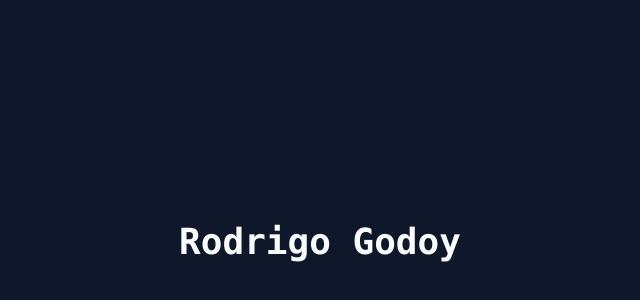
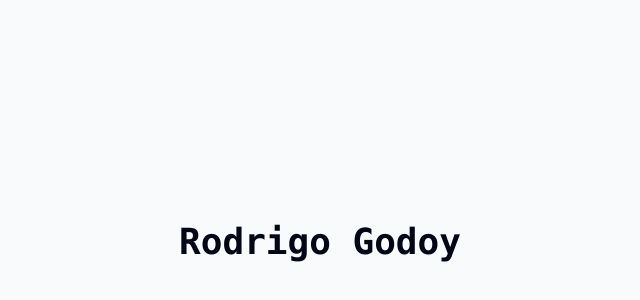
Before and after one commit to rodrigocgodoy/rodrigocgodoy, a Next.js app: page / in a window 1280 px wide. Shown: the part 158-458 px from the top of the page, without its empty margins (320-960 px from the left). Built offline with nearby package versions, Linux system fonts and the light colour scheme.

Commit message:
chore: add theme dark/light

```diff
--- a/package.json
+++ b/package.json
@@ -14,6 +14,7 @@
     "class-variance-authority": "^0.7.0",
     "clsx": "^2.1.0",
     "next": "14.1.0",
+    "next-themes": "^0.2.1",
     "react": "^18",
     "react-dom": "^18",
     "tailwind-merge": "^2.2.1",
--- a/src/app/layout.tsx
+++ b/src/app/layout.tsx
@@ -1,6 +1,8 @@
+import './globals.css'
+
 import type { Metadata } from 'next'
 import { Inter } from 'next/font/google'
-import './globals.css'
+import { ThemeProvider } from '@/components/theme-provider'
 
 const inter = Inter({ subsets: ['latin'], display: 'swap' })
 
@@ -15,9 +17,17 @@ export default function RootLayout({
   children: React.ReactNode
 }>) {
   return (
-    <html lang="en" className={inter.className}>
-      <body className="bg-slate-900 text-slate-50 dark:bg-slate-50 dark:text-slate-900">
-        {children}
+    <html lang="en" className={inter.className} suppressHydrationWarning>
+      <head />
+      <body className="bg-slate-50 dark:bg-slate-950 text-slate-950 dark:text-slate-50">
+        <ThemeProvider
+          attribute="class"
+          defaultTheme="system"
+          enableSystem
+          disableTransitionOnChange
+        >
+          {children}
+        </ThemeProvider>
       </body>
     </html>
   )
--- /dev/null
+++ b/src/components/theme-provider.tsx
@@ -0,0 +1,9 @@
+'use client'
+
+import * as React from 'react'
+import { ThemeProvider as NextThemesProvider } from 'next-themes'
+import { type ThemeProviderProps } from 'next-themes/dist/types'
+
+export function ThemeProvider({ children, ...props }: ThemeProviderProps) {
+  return <NextThemesProvider {...props}>{children}</NextThemesProvider>
+}
```
